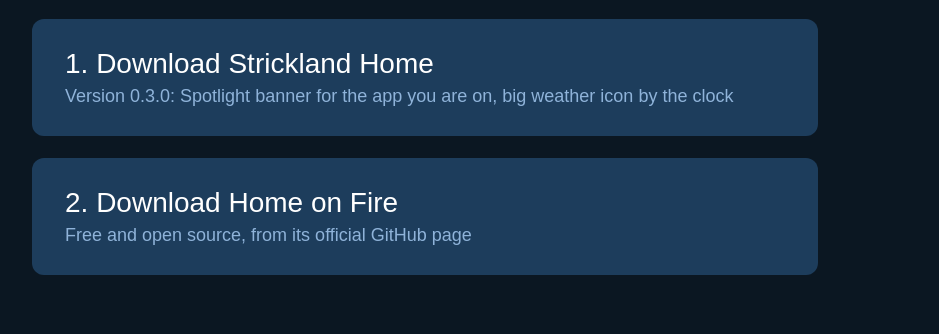
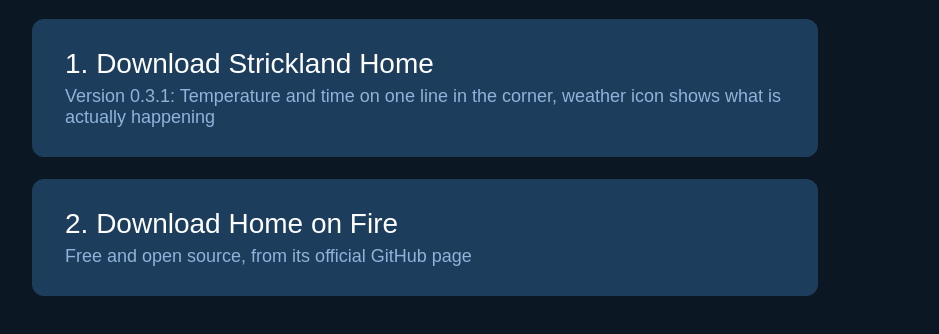
Before and after one commit to DigitalDeth/tv, a plain HTML site: page index.html in a window 1280 px wide. Shown: the part 170-504 px from the top of the page, without its empty margins (32-971 px from the left). Drawn offline with Linux system fonts and the light colour scheme.

Commit message:
Strickland Home 0.3.1: temperature and time on one line, icon from airport observations

```diff
--- a/index.html
+++ b/index.html
@@ -17,7 +17,7 @@
 <body>
   <h1>Strickland Home</h1>
   <p>A custom home screen for Fire TV. Install the launcher first, then Home on Fire so it opens at startup and when you press Home.</p>
-  <a class="btn" href="home.apk">1. Download Strickland Home<small>Version 0.3.0: Spotlight banner for the app you are on, big weather icon by the clock</small></a>
+  <a class="btn" href="home.apk">1. Download Strickland Home<small>Version 0.3.1: Temperature and time on one line in the corner, weather icon shows what is actually happening</small></a>
   <a class="btn" href="https://github.com/toolicious/home-on-fire/releases/latest/download/home-on-fire.apk">2. Download Home on Fire<small>Free and open source, from its official GitHub page</small></a>
 </body>
 </html>
```
Also changed, not shown: 2 other files.
